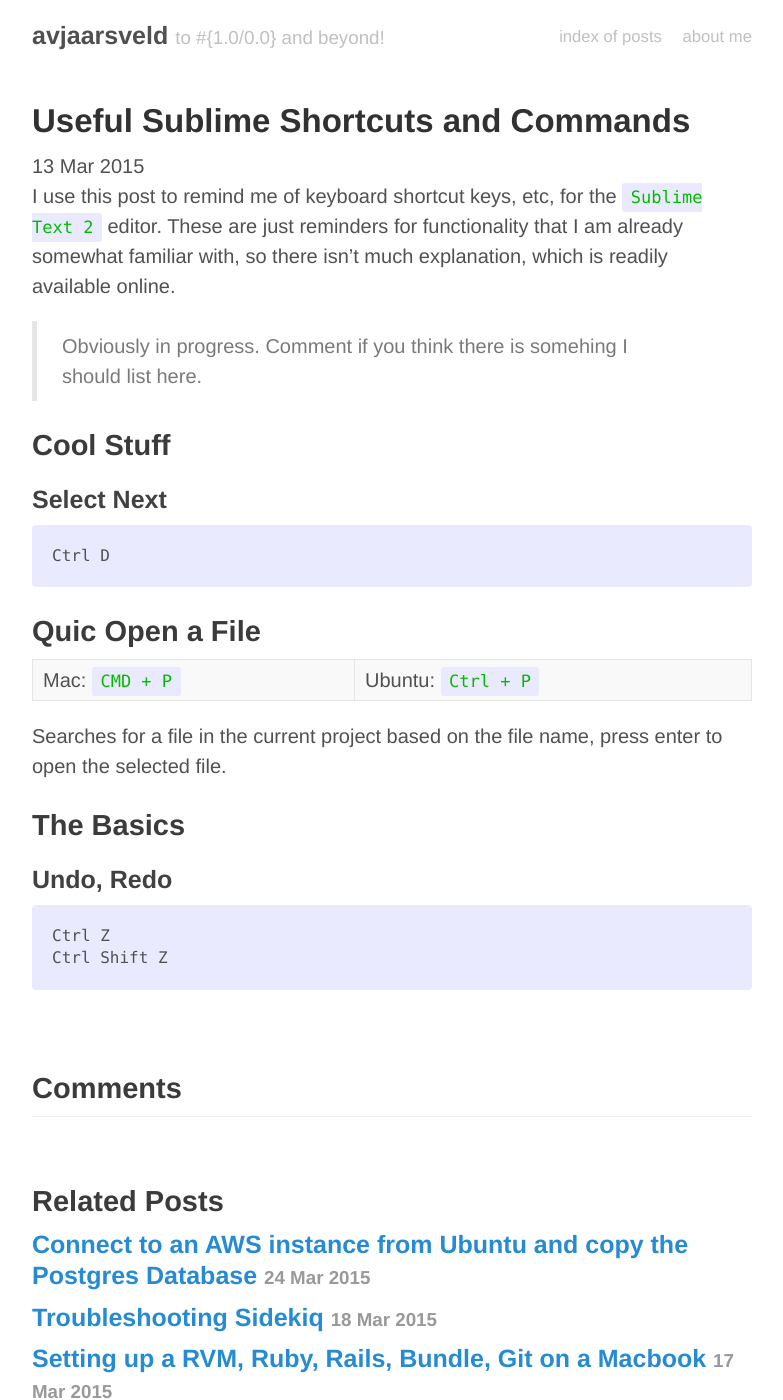
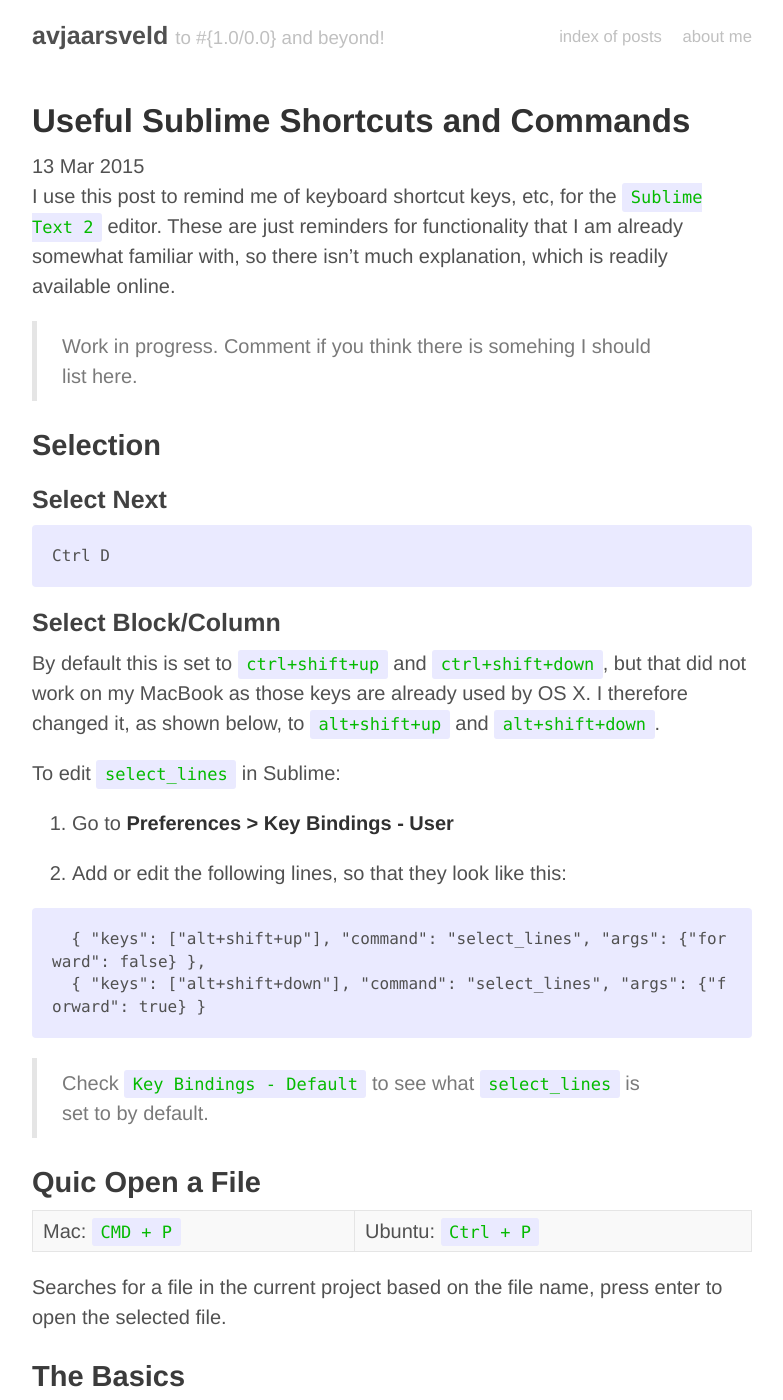
Before and after one commit to avjaarsveld/avjaarsveld.github.io, a Jekyll site: the page built from _posts/2015-03-13-Useful-Sublime-Shortcuts-and-Commands.md, in a window 1280 px wide and 1400 px high. Shown: the whole window, without its empty margins (248-1031 px from the left). Built offline with Jekyll 4.4.1, drawn with Linux system fonts in a browser that asks for light colours; Markdown is read by kramdown in place of the engine named in the settings; comment, search, counter and statistics services are not loaded.

Commit message:
Sublime post addition

````diff
--- a/_posts/2015-03-13-Useful-Sublime-Shortcuts-and-Commands.md
+++ b/_posts/2015-03-13-Useful-Sublime-Shortcuts-and-Commands.md
@@ -12,15 +12,32 @@ I use this post to remind me of keyboard shortcut keys, etc, for the
 somewhat familiar with, so there isn't much explanation, which is readily available
 online.
 
-> Obviously in progress. Comment if you think there is somehing I should list here.
+> Work in progress. Comment if you think there is somehing I should list here.
 
-## Cool Stuff
+## Selection
 
 ### Select Next
 
 ```
 Ctrl D
 ```
+
+### Select Block/Column
+
+By default this is set to `ctrl+shift+up` and `ctrl+shift+down`, but that did not work on my MacBook as those keys are already used by OS X. I therefore changed it, as shown below, to `alt+shift+up` and `alt+shift+down`.
+
+To edit `select_lines` in Sublime:
+
+1. Go to **Preferences > Key Bindings - User**
+
+2. Add or edit the following lines, so that they look like this:
+
+```
+  { "keys": ["alt+shift+up"], "command": "select_lines", "args": {"forward": false} },
+  { "keys": ["alt+shift+down"], "command": "select_lines", "args": {"forward": true} }
+```
+
+> Check `Key Bindings - Default` to see what `select_lines` is set to by default.
 
 ## Quic Open a File
 
````
